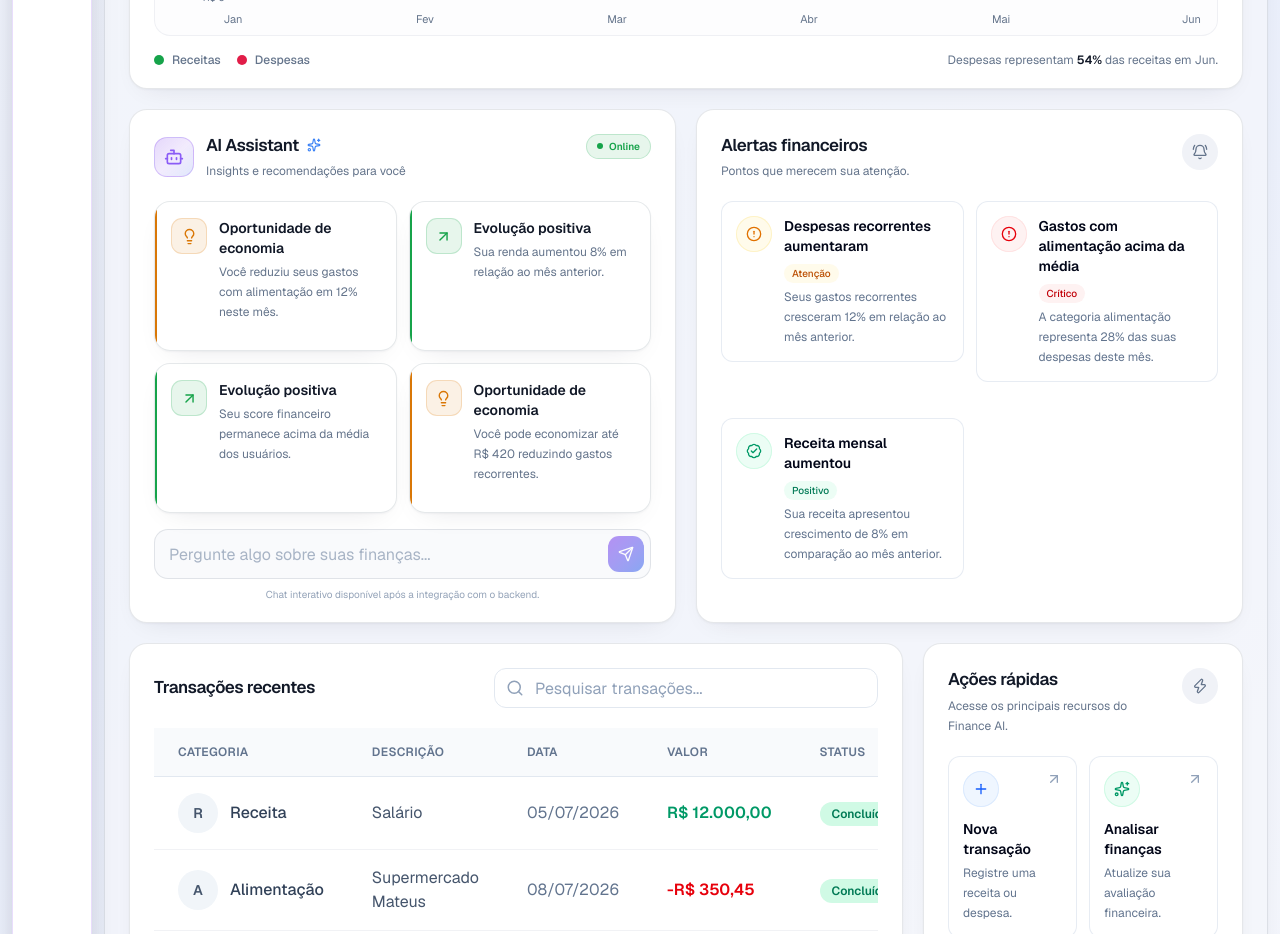
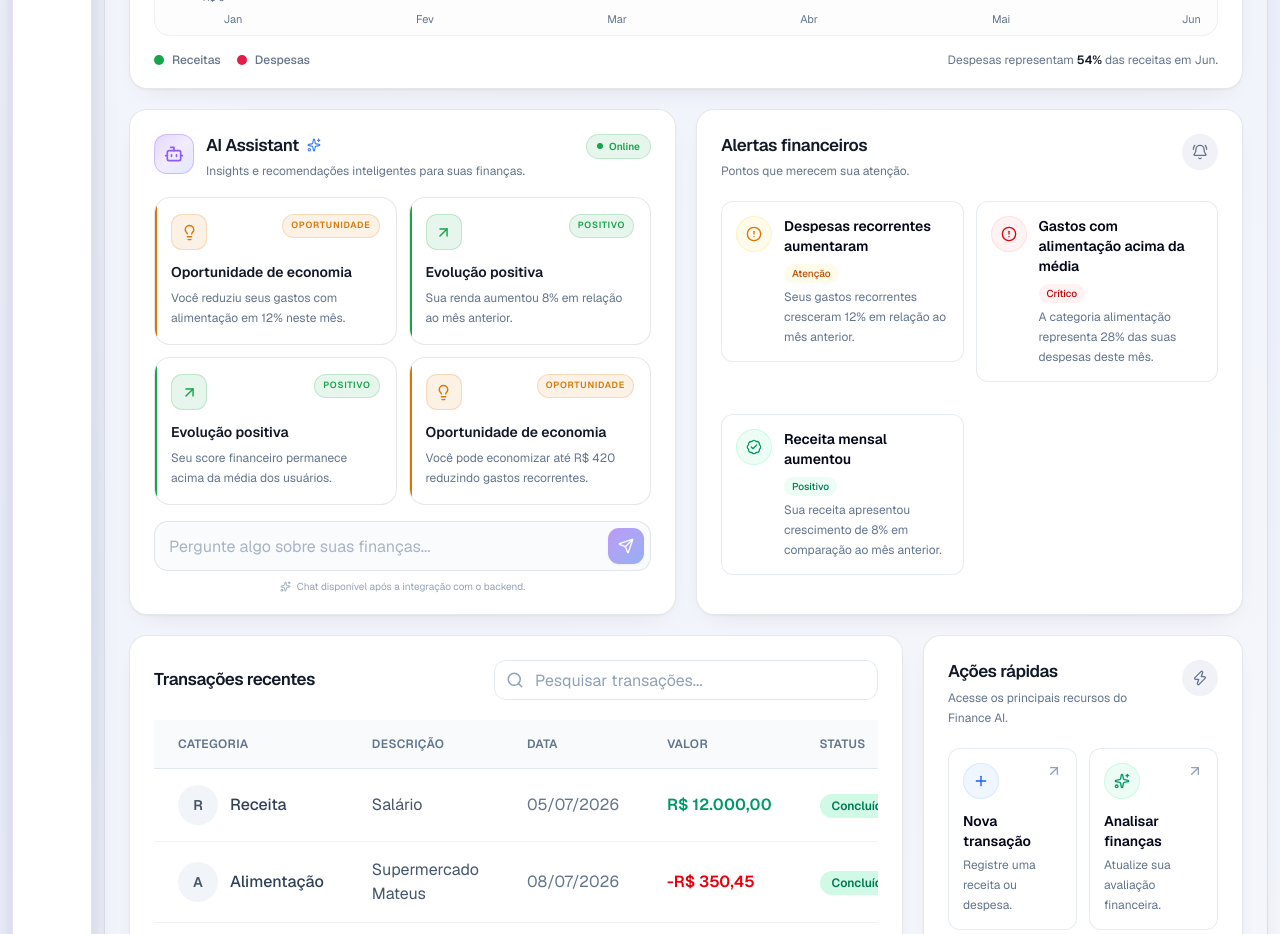
Before and after one commit to No-Country-simulation/smart-finance-ai-g9-team-11, a React (Vite) app in the folder frontend/: page / in a window 1280 px wide. Shown: the part 980-1914 px from the top of the page. Built offline with nearby package versions, Linux system fonts and the light colour scheme.

Commit message:
style(frontend): refine ai assistant insights panel

```diff
--- a/frontend/src/components/dashboard/AIInsights/AIInsights.tsx
+++ b/frontend/src/components/dashboard/AIInsights/AIInsights.tsx
@@ -1,4 +1,3 @@
-import type { LucideIcon } from "lucide-react";
 import {
   ArrowUpRight,
   Bot,
@@ -18,60 +17,38 @@ import {
 import { cn } from "@/lib/utils";
 import { dashboardService } from "@/services/dashboard.service";
 
-import type { AIInsightsProps } from "./AIInsights.types";
+import { InsightItem } from "./InsightItem";
 
-type InsightTone =
-  | "success"
-  | "warning"
-  | "danger"
-  | "info";
+import type {
+  AIInsightsProps,
+  InsightPresentation,
+} from "./AIInsights.types";
 
-interface InsightPresentation {
-  icon: LucideIcon;
-  tone: InsightTone;
-  title: string;
-}
+const DEFAULT_MAX_VISIBLE_INSIGHTS = 4;
 
-interface InsightToneStyles {
-  iconContainer: string;
-  icon: string;
-  accent: string;
-}
-
-const MAX_VISIBLE_INSIGHTS = 4;
-
-const toneStyles: Record<
-  InsightTone,
-  InsightToneStyles
-> = {
-  success: {
-    iconContainer:
-      "border-success/20 bg-success/10",
-    icon: "text-success",
-    accent: "bg-success",
-  },
-
-  warning: {
-    iconContainer:
-      "border-warning/20 bg-warning/10",
-    icon: "text-warning",
-    accent: "bg-warning",
-  },
-
-  danger: {
-    iconContainer:
-      "border-danger/20 bg-danger/10",
-    icon: "text-danger",
-    accent: "bg-danger",
-  },
-
-  info: {
-    iconContainer:
-      "border-primary/20 bg-primary/10",
-    icon: "text-primary-bright",
-    accent: "bg-primary-bright",
-  },
-};
+const fallbackPresentations: readonly InsightPresentation[] =
+  [
+    {
+      icon: Sparkles,
+      tone: "success",
+      title: "Seu desempenho melhorou",
+    },
+    {
+      icon: Lightbulb,
+      tone: "warning",
+      title: "Oportunidade de economia",
+    },
+    {
+      icon: ArrowUpRight,
+      tone: "info",
+      title: "Movimentação financeira",
+    },
+    {
+      icon: TriangleAlert,
+      tone: "danger",
+      title: "Ponto de atenção",
+    },
+  ];
 
 function getInsightPresentation(
   insight: string,
@@ -95,7 +72,8 @@ function getInsightPresentation(
   if (
     normalizedInsight.includes("economizar") ||
     normalizedInsight.includes("gasto") ||
-    normalizedInsight.includes("despesa")
+    normalizedInsight.includes("despesa") ||
+    normalizedInsight.includes("reduziu")
   ) {
     return {
       icon: Lightbulb,
@@ -108,6 +86,7 @@ function getInsightPresentation(
     normalizedInsight.includes("aument") ||
     normalizedInsight.includes("crescimento") ||
     normalizedInsight.includes("receita") ||
+    normalizedInsight.includes("renda") ||
     normalizedInsight.includes("score")
   ) {
     return {
@@ -116,30 +95,6 @@ function getInsightPresentation(
       title: "Evolução positiva",
     };
   }
-
-  const fallbackPresentations: readonly InsightPresentation[] =
-    [
-      {
-        icon: Sparkles,
-        tone: "success",
-        title: "Seu desempenho melhorou",
-      },
-      {
-        icon: Lightbulb,
-        tone: "warning",
-        title: "Você pode economizar",
-      },
-      {
-        icon: ArrowUpRight,
-        tone: "info",
-        title: "Movimentação financeira",
-      },
-      {
-        icon: TriangleAlert,
-        tone: "danger",
-        title: "Ponto de atenção",
-      },
-    ];
 
   return (
     fallbackPresentations[
@@ -150,13 +105,21 @@ function getInsightPresentation(
 
 export function AIInsights({
   title = "AI Assistant",
-  subtitle = "Insights e recomendações para você",
+  subtitle = "Insights e recomendações inteligentes para suas finanças.",
+  maxVisibleInsights = DEFAULT_MAX_VISIBLE_INSIGHTS,
 }: Readonly<AIInsightsProps>) {
   const insights: readonly string[] =
     dashboardService.getInsights();
 
-  const visibleInsights: readonly string[] =
-    insights.slice(0, MAX_VISIBLE_INSIGHTS);
+  const safeMaxVisibleInsights = Math.max(
+    0,
+    maxVisibleInsights,
+  );
+
+  const visibleInsights = insights.slice(
+    0,
+    safeMaxVisibleInsights,
+  );
 
   const hiddenInsightsCount = Math.max(
     insights.length - visibleInsights.length,
@@ -166,7 +129,7 @@ export function AIInsights({
   return (
     <Card className="flex h-full min-w-0 flex-col overflow-hidden">
       <CardHeader className="flex-row items-start justify-between gap-4 space-y-0">
-        <div className="flex min-w-0 items-center gap-3">
+        <div className="flex min-w-0 items-start gap-3">
           <div
             className={cn(
               "flex size-10 shrink-0 items-center",
@@ -175,6 +138,7 @@ export function AIInsights({
               "bg-gradient-to-br from-primary/20",
               "via-primary/10 to-secondary/15",
               "text-primary-bright",
+              "shadow-[0_0_24px_-12px_var(--glow-primary)]",
             )}
             aria-hidden="true"
           >
@@ -182,7 +146,7 @@ export function AIInsights({
           </div>
 
           <div className="min-w-0">
-            <CardTitle className="flex items-center gap-2">
+            <CardTitle className="flex items-center gap-2 text-sm">
               <span className="truncate">
                 {title}
               </span>
@@ -209,22 +173,26 @@ export function AIInsights({
           )}
         >
           <span
-            className="size-1.5 rounded-full bg-success"
+            className="relative flex size-1.5"
             aria-hidden="true"
-          />
+          >
+            <span className="absolute inline-flex size-full animate-ping rounded-full bg-success opacity-50 motion-reduce:animate-none" />
+
+            <span className="relative inline-flex size-1.5 rounded-full bg-success" />
+          </span>
 
           Online
         </span>
       </CardHeader>
 
-      <CardContent className="flex flex-1 flex-col">
+      <CardContent className="flex flex-1 flex-col pt-4">
         {visibleInsights.length > 0 ? (
           <div
             className={cn(
               "grid min-w-0 flex-1 grid-cols-1 gap-3",
               "md:grid-cols-2",
             )}
-            aria-label="Mensagens do assistente financeiro"
+            aria-label="Insights do assistente financeiro"
           >
             {visibleInsights.map(
               (
@@ -237,60 +205,12 @@ export function AIInsights({
                     index,
                   );
 
-                const Icon = presentation.icon;
-                const styles =
-                  toneStyles[presentation.tone];
-
                 return (
-                  <article
+                  <InsightItem
                     key={`${index}-${insight}`}
-                    className={cn(
-                      "relative flex min-h-[150px]",
-                      "min-w-0 flex-col overflow-hidden",
-                      "rounded-[16px] border border-border",
-                      "bg-card/70 p-4 shadow-card",
-                      "transition-[background-color,border-color,transform]",
-                      "duration-200",
-                      "hover:-translate-y-px",
-                      "hover:border-border-highlight",
-                      "hover:bg-card-hover",
-                      "motion-reduce:transition-none",
-                      "motion-reduce:hover:translate-y-0",
-                    )}
-                  >
-                    <span
-                      className={cn(
-                        "absolute inset-y-0 left-0 w-0.5",
-                        styles.accent,
-                      )}
-                      aria-hidden="true"
-                    />
-
-                    <div className="flex items-start gap-3">
-                      <div
-                        className={cn(
-                          "flex size-9 shrink-0 items-center",
-                          "justify-center rounded-[11px]",
-                          "border",
-                          styles.iconContainer,
-                          styles.icon,
-                        )}
-                        aria-hidden="true"
-                      >
-                        <Icon size={17} />
-                      </div>
-
-                      <div className="min-w-0">
-                        <p className="text-sm font-semibold text-text">
-                          {presentation.title}
-                        </p>
-
-                        <p className="mt-1 text-xs leading-5 text-text-muted">
-                          {insight}
-                        </p>
-                      </div>
-                    </div>
-                  </article>
+                    insight={insight}
+                    presentation={presentation}
+                  />
                 );
               },
             )}
@@ -298,25 +218,32 @@ export function AIInsights({
         ) : (
           <div
             className={cn(
-              "flex min-h-48 flex-col items-center",
-              "justify-center rounded-xl",
-              "border border-dashed border-border",
-              "px-4 py-6 text-center",
+              "flex min-h-[280px] flex-col",
+              "items-center justify-center",
+              "rounded-[16px] border",
+              "border-dashed border-border",
+              "px-6 text-center",
             )}
           >
-            <Bot
-              size={22}
-              className="text-primary-bright"
+            <div
+              className={cn(
+                "flex size-12 items-center",
+                "justify-center rounded-[15px]",
+                "border border-primary/20",
+                "bg-primary/10 text-primary-bright",
+              )}
               aria-hidden="true"
-            />
+            >
+              <Bot size={22} />
+            </div>
 
-            <p className="mt-3 text-sm font-semibold text-text">
+            <p className="mt-4 text-sm font-semibold text-text">
               Nenhum insight disponível
             </p>
 
-            <p className="mt-1 text-xs text-text-muted">
+            <p className="mt-1 max-w-sm text-xs leading-5 text-text-muted">
               Uma nova análise financeira poderá gerar
-              recomendações.
+              recomendações personalizadas.
             </p>
           </div>
         )}
@@ -334,7 +261,9 @@ export function AIInsights({
           className={cn(
             "mt-4 flex min-w-0 items-center gap-2",
             "rounded-[14px] border border-border",
-            "bg-background/60 p-1.5",
+            "bg-background/50 p-1.5",
+            "transition-colors duration-200",
+            "focus-within:border-primary/40",
           )}
         >
           <label
@@ -368,8 +297,9 @@ export function AIInsights({
               "justify-center rounded-[11px]",
               "bg-gradient-to-br from-primary",
               "to-secondary text-white",
+              "shadow-sm transition-opacity",
               "disabled:cursor-not-allowed",
-              "disabled:opacity-55",
+              "disabled:opacity-50",
             )}
           >
             <Send
@@ -379,10 +309,16 @@ export function AIInsights({
           </button>
         </div>
 
-        <p className="mt-2 text-center text-[10px] text-text-subtle">
-          Chat interativo disponível após a integração com o
-          backend.
-        </p>
+        <div className="mt-2 flex items-center justify-center gap-1.5 text-[10px] text-text-subtle">
+          <Sparkles
+            size={11}
+            aria-hidden="true"
+          />
+
+          <span>
+            Chat disponível após a integração com o backend.
+          </span>
+        </div>
       </CardContent>
     </Card>
   );
--- a/frontend/src/components/dashboard/AIInsights/AIInsights.types.ts
+++ b/frontend/src/components/dashboard/AIInsights/AIInsights.types.ts
@@ -1,8 +1,24 @@
-export interface InsightItemProps {
-  insight: string;
-}
+import type { LucideIcon } from "lucide-react";
+
+export type InsightTone =
+  | "success"
+  | "warning"
+  | "danger"
+  | "info";
 
 export interface AIInsightsProps {
   title?: string;
   subtitle?: string;
+  maxVisibleInsights?: number;
 }
+
+export interface InsightPresentation {
+  icon: LucideIcon;
+  tone: InsightTone;
+  title: string;
+}
+
+export interface InsightItemProps {
+  insight: string;
+  presentation: InsightPresentation;
+}
--- a/frontend/src/components/dashboard/AIInsights/InsightItem.tsx
+++ b/frontend/src/components/dashboard/AIInsights/InsightItem.tsx
@@ -1,17 +1,131 @@
-import { Sparkles } from "lucide-react";
+import { cn } from "@/lib/utils";
 
-import type { InsightItemProps } from "./AIInsights.types";
+import type {
+  InsightItemProps,
+  InsightTone,
+} from "./AIInsights.types";
 
-export function InsightItem({ insight }: InsightItemProps) {
+interface InsightToneStyle {
+  accent: string;
+  iconContainer: string;
+  icon: string;
+  badge: string;
+}
+
+const toneStyles: Record<
+  InsightTone,
+  InsightToneStyle
+> = {
+  success: {
+    accent: "bg-success",
+    iconContainer:
+      "border-success/20 bg-success/10",
+    icon: "text-success",
+    badge:
+      "border-success/20 bg-success/10 text-success",
+  },
+
+  warning: {
+    accent: "bg-warning",
+    iconContainer:
+      "border-warning/20 bg-warning/10",
+    icon: "text-warning",
+    badge:
+      "border-warning/20 bg-warning/10 text-warning",
+  },
+
+  danger: {
+    accent: "bg-danger",
+    iconContainer:
+      "border-danger/20 bg-danger/10",
+    icon: "text-danger",
+    badge:
+      "border-danger/20 bg-danger/10 text-danger",
+  },
+
+  info: {
+    accent: "bg-primary-bright",
+    iconContainer:
+      "border-primary/20 bg-primary/10",
+    icon: "text-primary-bright",
+    badge:
+      "border-primary/20 bg-primary/10 text-primary-bright",
+  },
+};
+
+const toneLabels: Record<InsightTone, string> = {
+  success: "Positivo",
+  warning: "Oportunidade",
+  danger: "Atenção",
+  info: "Informação",
+};
+
+export function InsightItem({
+  insight,
+  presentation,
+}: Readonly<InsightItemProps>) {
+  const Icon = presentation.icon;
+  const styles = toneStyles[presentation.tone];
+
   return (
-    <div className="flex items-start gap-3 rounded-xl border border-slate-100 bg-slate-50 p-4 transition-colors duration-200 hover:bg-slate-100">
-      <div className="flex h-9 w-9 shrink-0 items-center justify-center rounded-full bg-blue-100 text-blue-600">
-        <Sparkles size={18} />
+    <article
+      className={cn(
+        "group relative flex min-h-[132px]",
+        "min-w-0 flex-col overflow-hidden",
+        "rounded-[16px] border border-border",
+        "bg-surface-elevated/55 p-4",
+        "transition-[border-color,background-color,transform,box-shadow]",
+        "duration-200 ease-out",
+        "hover:-translate-y-px",
+        "hover:border-border-highlight",
+        "hover:bg-card-hover",
+        "hover:shadow-card",
+        "motion-reduce:transition-none",
+        "motion-reduce:hover:translate-y-0",
+      )}
+    >
+      <span
+        className={cn(
+          "absolute inset-y-0 left-0 w-0.5",
+          styles.accent,
+        )}
+        aria-hidden="true"
+      />
+
+      <div className="flex min-w-0 items-start justify-between gap-3">
+        <div
+          className={cn(
+            "flex size-9 shrink-0 items-center",
+            "justify-center rounded-[11px] border",
+            styles.iconContainer,
+            styles.icon,
+          )}
+          aria-hidden="true"
+        >
+          <Icon size={17} />
+        </div>
+
+        <span
+          className={cn(
+            "inline-flex shrink-0 rounded-full border",
+            "px-2 py-1 text-[9px] font-semibold",
+            "uppercase tracking-[0.08em]",
+            styles.badge,
+          )}
+        >
+          {toneLabels[presentation.tone]}
+        </span>
       </div>
 
-      <p className="text-sm leading-6 text-slate-600">
-        {insight}
-      </p>
-    </div>
+      <div className="mt-3 min-w-0">
+        <h4 className="text-sm font-semibold leading-5 text-text">
+          {presentation.title}
+        </h4>
+
+        <p className="mt-1.5 text-xs leading-5 text-text-muted">
+          {insight}
+        </p>
+      </div>
+    </article>
   );
 }
--- a/frontend/src/components/dashboard/AIInsights/index.ts
+++ b/frontend/src/components/dashboard/AIInsights/index.ts
@@ -1 +1,3 @@
-export  * from "./AIInsights";
+export * from "./AIInsights";
+export * from "./AIInsights.types";
+export * from "./InsightItem";
```
